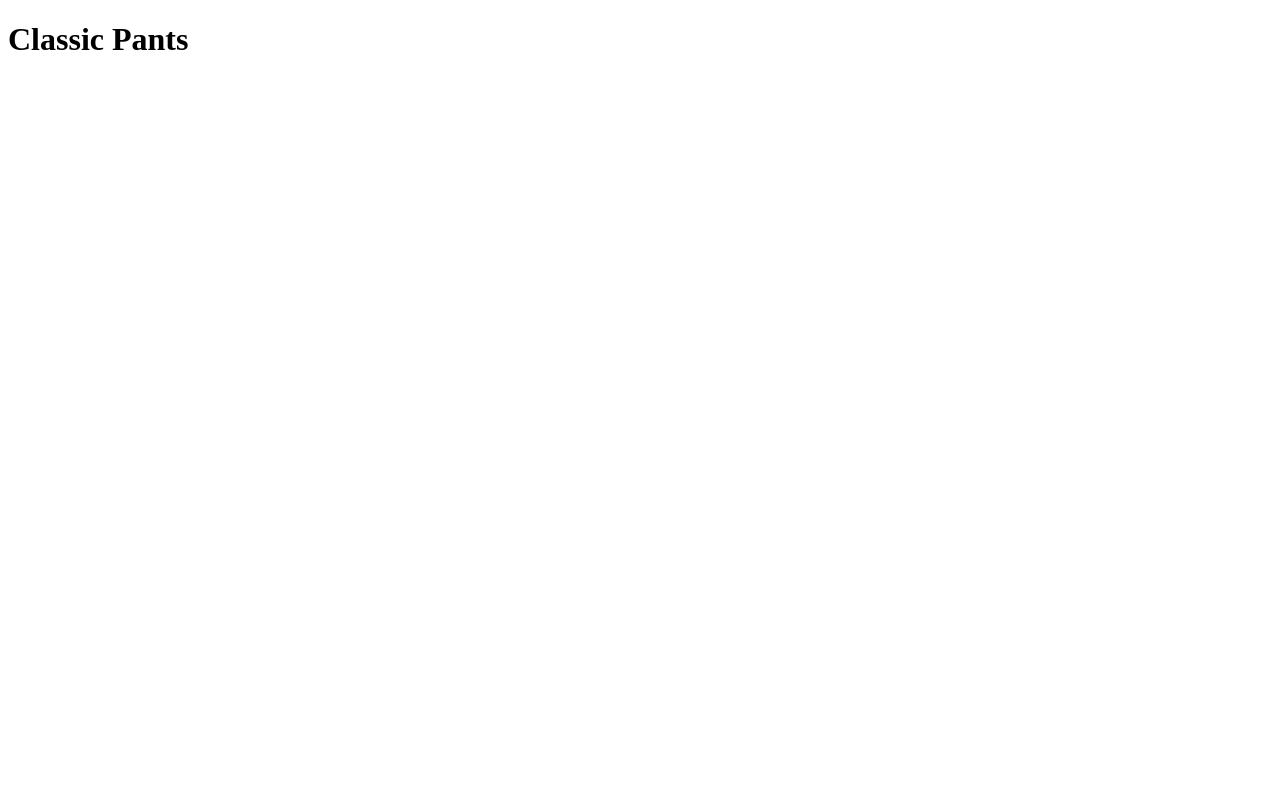
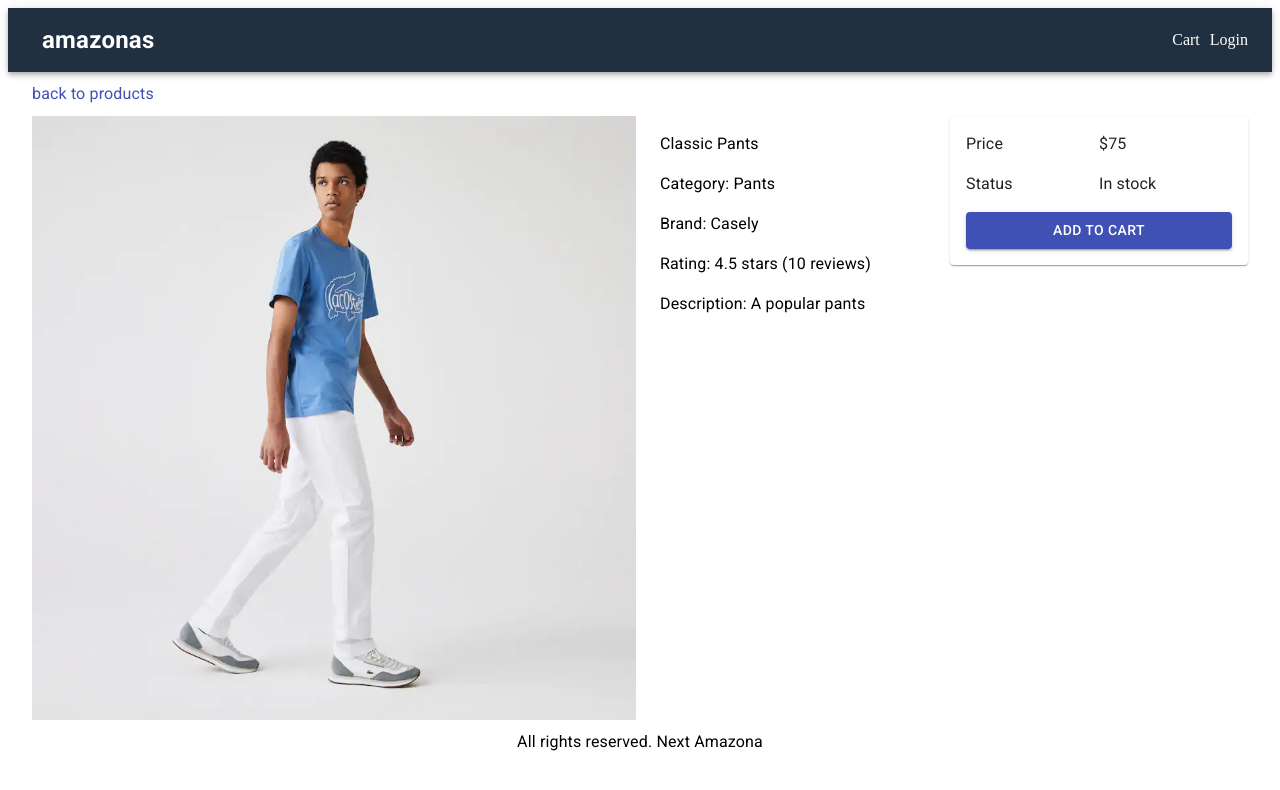
Before and after one commit to PauloDev13/mimos.feltro, a Next.js app: page /product/classic-pants in a window 1280 px wide. Shown: the top 790 px of the page. Built offline with nearby package versions, Linux system fonts and the light colour scheme.

Commit message:
Criando página de detalhe de Product

```diff
--- a/src/components/Layout.tsx
+++ b/src/components/Layout.tsx
@@ -5,6 +5,8 @@
 import useStyles from '../utils/styles';
 
 interface LayoutProps {
+  title?: string;
+  description?: string;
   children?: any;
 }
 
@@ -14,7 +16,8 @@
   return (
     <div>
       <Head>
-        <title>Next Amazonas</title>
+        <title>{props.title ? `${props.title} - Next Amazona` : 'Next Amazona'}</title>
+        {props.description && <meta name={'description'} content={props.description}></meta>}
       </Head>
       <AppBar className={classes.navbar} position={'static'}>
         <Toolbar>
--- a/src/pages/_document.tsx
+++ b/src/pages/_document.tsx
@@ -7,8 +7,13 @@
 
   render(): JSX.Element {
     return (
-      <Html lang="en">
-        <Head/>
+      <Html>
+        <Head>
+          <link
+            rel="stylesheet"
+            href="https://fonts.googleapis.com/css?family=Roboto:300,400,500,700&display=swap"
+          />
+        </Head>
         <body>
         <Main/>
         <NextScript/>
--- a/src/pages/product/[slug].tsx
+++ b/src/pages/product/[slug].tsx
@@ -1,18 +1,94 @@
 import {useRouter} from 'next/router';
+import {Button, Card, Grid, Link, List, ListItem, Typography} from '@material-ui/core';
+import NextLink from 'next/link';
+import Image from 'next/image';
+
 import data from '../../utils/data';
+import Layout from '../../components/Layout';
+import useStyles from '../../utils/styles';
 
 export default function ProductScreen() {
+  const classes = useStyles();
   const router = useRouter();
   const {slug} = router.query;
   const product = data.products.find((a) => a.slug === slug);
 
   if (!product) {
-    return <div>Product Not Found</div>
+    return <div>Product Not Found</div>;
   }
 
   return (
-    <div>
-      <h1>{product.name}</h1>
-    </div>
-  )
+    <Layout title={product.name} description={product.description}>
+      <div className={classes.section}>
+        <NextLink href={'/'} passHref>
+          <Link>
+            <Typography>back to products</Typography>
+          </Link>
+        </NextLink>
+      </div>
+      <Grid container spacing={1}>
+        <Grid item md={6} xs={12}>
+          <Image src={product.image} alt={product.name} width={640} height={640} layout={'responsive'}/>
+        </Grid>
+        <Grid item md={3} xs={12}>
+          <List>
+            <ListItem>
+              <Typography component={'h1'}>
+                {product.name}
+              </Typography>
+            </ListItem>
+            <ListItem>
+              <Typography>
+                Category: {product.category}
+              </Typography>
+            </ListItem>
+            <ListItem>
+              <Typography>
+                Brand: {product.brand}
+              </Typography>
+            </ListItem>
+            <ListItem>
+              <Typography>
+                Rating: {product.rating} stars ({product.numReviews} reviews)
+              </Typography>
+            </ListItem>
+            <ListItem>
+              <Typography>Description: {product.description}</Typography>
+            </ListItem>
+          </List>
+        </Grid>
+        <Grid item md={3} xs={12}>
+          <Card>
+            <List>
+              <ListItem>
+                <Grid container>
+                  <Grid item xs={6}>
+                    <Typography>Price</Typography>
+                  </Grid>
+                  <Grid item xs={6}>
+                    <Typography>${product.price}</Typography>
+                  </Grid>
+                </Grid>
+              </ListItem>
+              <ListItem>
+                <Grid container>
+                  <Grid item xs={6}>
+                    <Typography>Status</Typography>
+                  </Grid>
+                  <Grid item xs={6}>
+                    <Typography>{product.countInStock > 0 ? 'In stock' : 'Unavailable'}</Typography>
+                  </Grid>
+                </Grid>
+              </ListItem>
+              <ListItem>
+                <Button fullWidth variant={'contained'} color={'primary'}>
+                  Add to cart
+                </Button>
+              </ListItem>
+            </List>
+          </Card>
+        </Grid>
+      </Grid>
+    </Layout>
+  );
 }
--- a/src/utils/styles.ts
+++ b/src/utils/styles.ts
@@ -19,7 +19,12 @@
     minHeight: '80vh'
   },
   footer: {
-    textAlign: 'center'
+    textAlign: 'center',
+    marginTop: 10
+  },
+  section: {
+    marginTop: 10,
+    marginBottom: 10
   }
 });
 export default useStyles;
```
